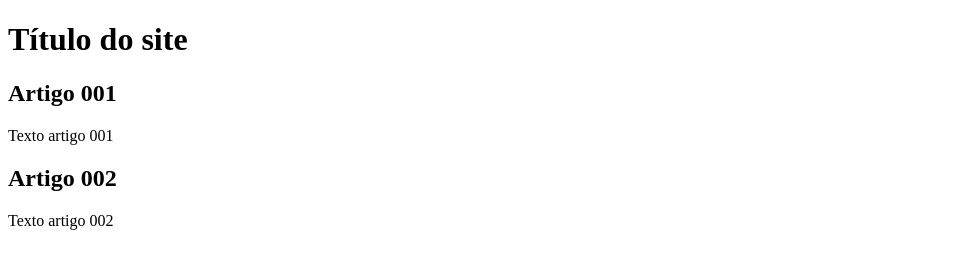
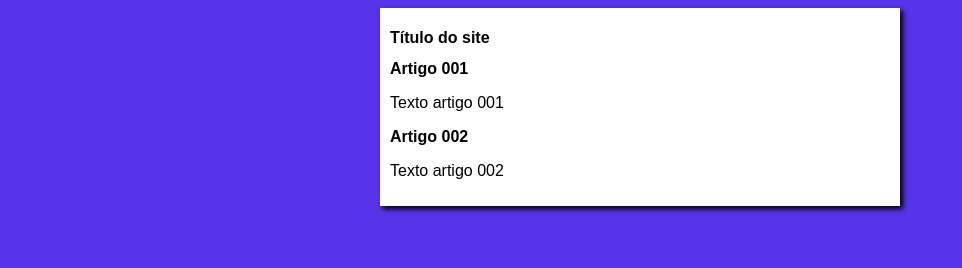
Before and after one commit to matheusbarcelos2005/projeto-site, a plain HTML site: page index.html in a window 1280 px wide. Shown: the whole page, without its empty margins (0-962 px from the left). Drawn offline with Linux system fonts and the light colour scheme.

Commit message:
Iniciei o design

```diff
--- /dev/null
+++ b/estilos/style.css
@@ -0,0 +1,15 @@
+* {
+    font-family: Arial, Helvetica, sans-serif;
+    font-size: 16px;
+}
+body {
+    background-color: #5534e9;
+
+}
+main{
+    background-color: white;
+    width: 500px;
+    margin: auto;
+    padding: 10px;
+    box-shadow: 3px 3px 5px black;
+}
--- a/index.html
+++ b/index.html
@@ -4,6 +4,7 @@
     <meta charset="UTF-8">
     <meta name="viewport" content="width=device-width, initial-scale=1.0">
     <title>Título do site</title>
+    <link rel="stylesheet" href="estilos/style.css">
 </head>
 <body>
         <main>
```
